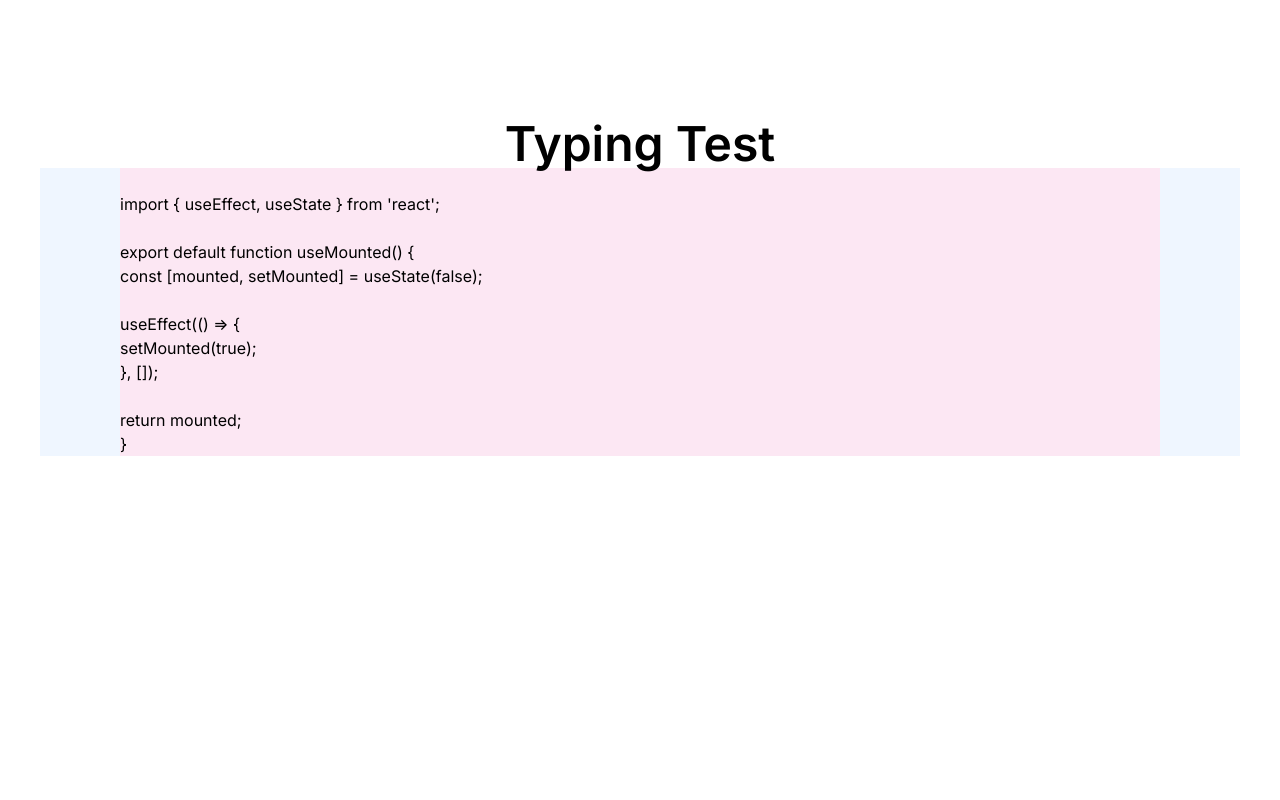
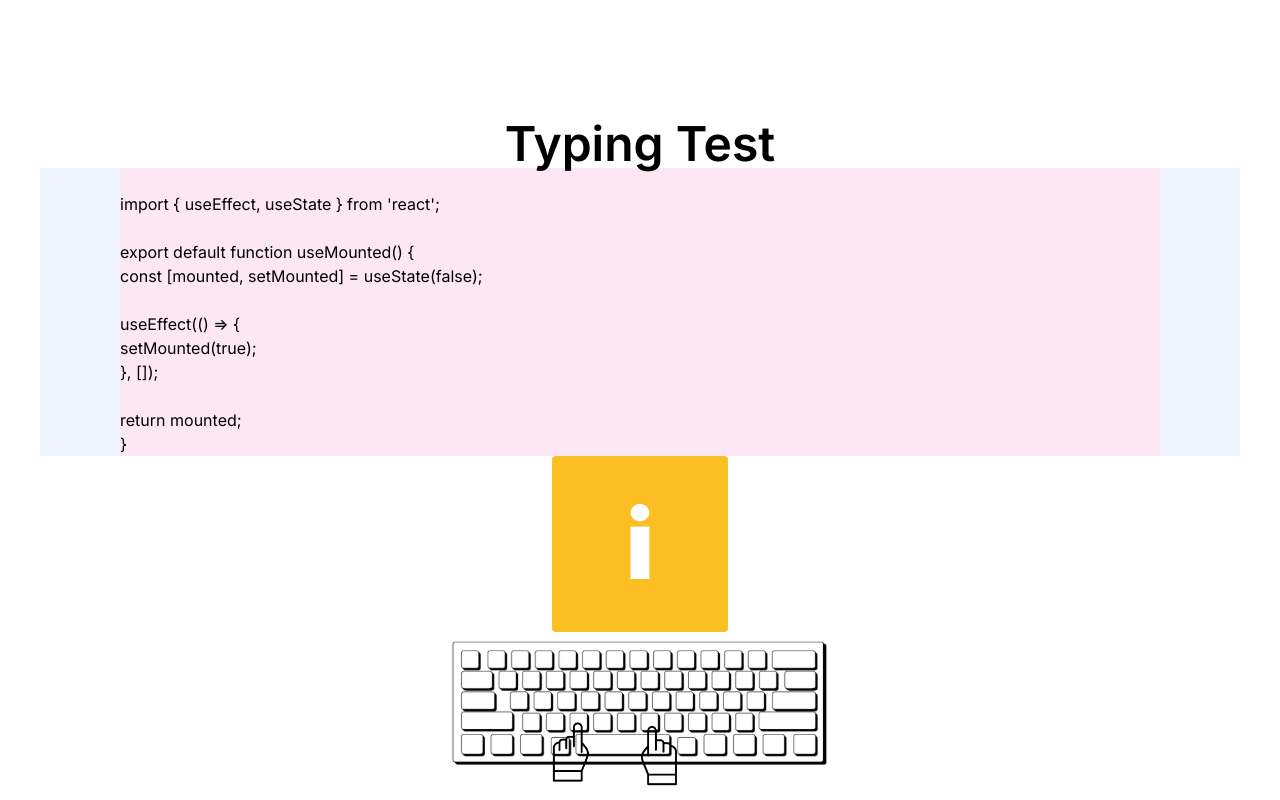
Before and after one commit to Joong-Sunny/codeRacer, a Next.js app: page / in a window 1280 px wide. Built offline with nearby package versions, Linux system fonts and the light colour scheme.

Commit message:
✨adding keyboard image at bottom of the main page

```diff
--- a/src/app/test-code.tsx
+++ b/src/app/test-code.tsx
@@ -2,6 +2,9 @@
 
 import Sentence from '@components/Sentence';
 import { useState, useRef, useEffect } from 'react';
+import ActivatedCharacter from '@components/ActivatedCharacter';
+import Image from 'next/image';
+import typing from '../../public/typing.png';
 
 export default function TestCode({ testText }: { testText: string }) {
   const [userInputText, setUserInputText] = useState('');
@@ -22,6 +25,7 @@ export default function TestCode({ testText }: { testText: string }) {
   };
 
   return (
+    <>
       <div
         className="bg-blue-50 px-20"
         ref={containerRef}
@@ -31,5 +35,15 @@ export default function TestCode({ testText }: { testText: string }) {
       >
         <Sentence text={testText} userInputText={userInputText} />
       </div>
+      <div className="flex justify-center">
+        <ActivatedCharacter
+          character={testText[userInputText.length + 1]}
+          userInputCharacter={userInputText[userInputText.length - 1]}
+        />
+      </div>
+      <div className="flex justify-center">
+        <Image src={typing} alt="typingKeyboard" width={400} />
+      </div>
+    </>
   );
 }
--- a/src/utils/testTexts.ts
+++ b/src/utils/testTexts.ts
@@ -54,15 +54,11 @@ const handleScroll = debounce(() => {
 const scrollLeft = element.scrollLeft;
 
 setScrollRestoration((prevScrollRestoration) => ({
-    ...prevScrollRestoration,
-    [key]: { scrollTop, scrollLeft },
-  }));
+...prevScrollRestoration, [key]: { scrollTop, scrollLeft },}));
 }, debounceTime);
 
 element.addEventListener("scroll", handleScroll);
-return () => {
-  element.removeEventListener("scroll", handleScroll);
-};
+return () => { element.removeEventListener("scroll", handleScroll);};
 }, [debounceTime, key, element, persist, setScrollRestoration]);
 `,
 ];
```
Also changed, not shown: public/typing.png (added). Lines whose indentation alone changed are shown as unchanged.
